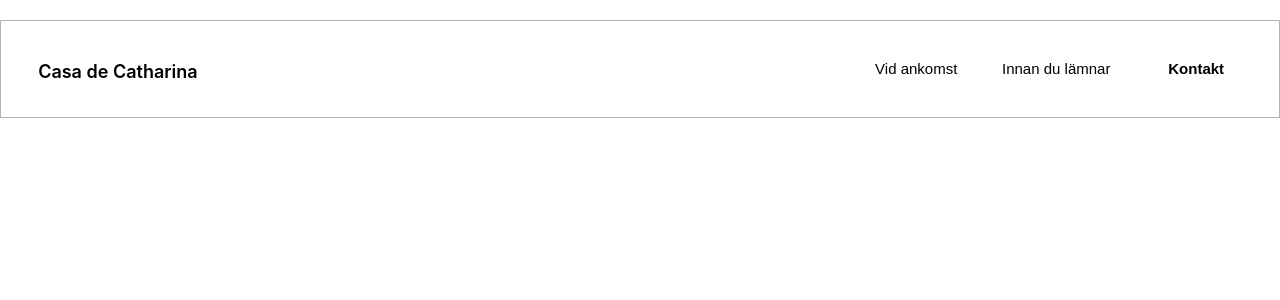
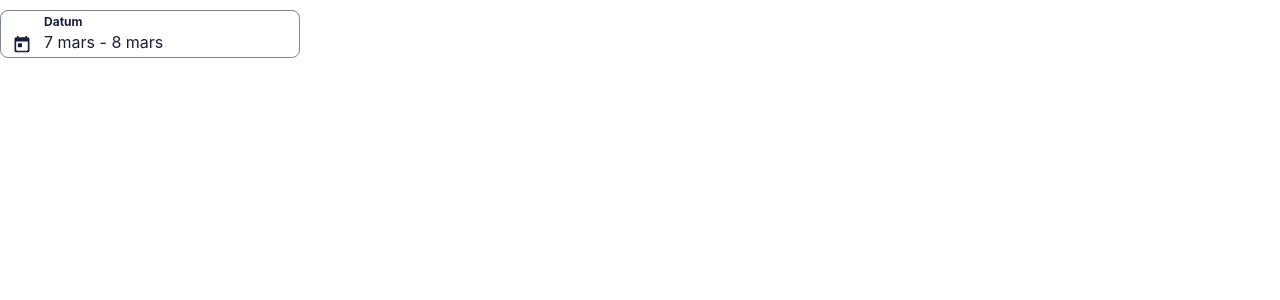
Before and after one commit to nordstromkristofer/torrevieja, a React (Create React App) app: page /contact in a window 1280 px wide. Shown: the top 300 px of the page. Built offline with nearby package versions, Linux system fonts and the light colour scheme.

Commit message:
first dropdown

```diff
--- a/src/header/headerlinx/contact.tsx
+++ b/src/header/headerlinx/contact.tsx
@@ -1,3 +1,4 @@
+import SearchBar from '../../searchbar';
 import Header from '../header';
 import React from 'react';
 
@@ -9,7 +10,7 @@ function Contact() {
   return (
     <div className="Todo">
       <div className='filler'></div>
-      <Header />
+      <SearchBar />
     </div>
   );
 }
--- /dev/null
+++ b/src/searchbar.tsx
@@ -0,0 +1,123 @@
+import React from 'react';
+import { Properties } from 'csstype';
+
+interface MyComponentProps {
+}
+
+const SearchBar: React.FC<MyComponentProps> = () => {
+  const parentStyles: Properties = {
+    display: 'block',
+    position: 'relative',
+    width: '299.57px',
+    height: '48px',
+    margin: '0px',
+    padding: '0px',
+    border: '0px none rgb(25, 30, 59)',
+    borderRadius: '0px',
+    backgroundColor: 'rgba(0, 0, 0, 0)',
+    boxShadow: 'none',
+    flexDirection: 'row',
+    alignItems: 'stretch',
+    justifyContent: 'flex-start',
+    gap: 'normal',
+    zIndex: 'auto',
+  };
+  const labelStyles: Properties = {
+    color: 'rgb(25, 30, 59)',
+    fontFamily: '"Centra No2", -apple-system, "system-ui", "Segoe UI", Roboto, "Helvetica Neue", Arial, sans-serif',
+    fontSize: '12px',
+    fontWeight: '700',
+    padding: '0px',
+    display: 'block',
+    position: 'absolute',
+    top: '4px',
+    left: '0px',
+    right: '206.32px',
+    bottom: '28px',
+    margin: '0px 12px 0px 44px',
+    zIndex: 'auto',
+  };
+  const inputStyles: Properties = {
+    backgroundColor: 'rgb(255, 255, 255)',
+    border: '1px solid rgb(129, 132, 148)',
+    borderRadius: '8px',
+    color: 'rgb(25, 30, 59)',
+    fontFamily: '"Centra No2", -apple-system, "system-ui", "Segoe UI", Roboto, "Helvetica Neue", Arial, sans-serif',
+    fontSize: '16px',
+    fontWeight: '400',
+    padding: '16px 11px 0px 43px',
+    display: 'none',
+    width: '100%',
+    height: 'auto',
+    boxShadow: 'none',
+    position: 'static',
+    top: 'auto',
+    left: 'auto',
+    right: 'auto',
+    bottom: 'auto',
+    margin: '0px',
+    outline: 'rgb(25, 30, 59) none 0px',
+    zIndex: 'auto',
+  };
+  const buttonStyles: Properties = {
+    backgroundColor: 'rgb(255, 255, 255)',
+    border: '1px solid rgb(129, 132, 148)',
+    borderRadius: '8px',
+    color: 'rgb(25, 30, 59)',
+    fontFamily: '"Centra No2", -apple-system, "system-ui", "Segoe UI", Roboto, "Helvetica Neue", Arial, sans-serif',
+    fontSize: '16px',
+    fontWeight: '400',
+    padding: '16px 11px 0px 43px',
+    cursor: 'pointer',
+    display: 'block',
+    width: '299.57px',
+    height: '48px',
+    boxShadow: 'none',
+    textAlign: 'start',
+    textDecoration: 'none solid rgb(25, 30, 59)',
+    textTransform: 'none',
+    letterSpacing: 'normal',
+    lineHeight: '20px',
+    position: 'static',
+    top: 'auto',
+    left: 'auto',
+    right: 'auto',
+    bottom: 'auto',
+    margin: '0px',
+    outline: 'rgb(25, 30, 59) none 0px',
+    opacity: '1',
+    pointerEvents: 'auto',
+    transition: 'all',
+    overflow: 'hidden',
+    whiteSpace: 'nowrap',
+    zIndex: 'auto',
+  };
+  const iconStyles: Properties = {
+    fill: 'rgb(25, 30, 59)',
+    width: '20px',
+    height: '20px',
+    display: 'block',
+    position: 'absolute',
+    top: '24px',
+    left: '12px',
+    right: '267.57px',
+    bottom: '4px',
+    margin: '0px',
+    zIndex: 'auto',
+  };
+  const buttonText = "7 mars - 8 mars";
+  const labelContent = "Datum";
+  const inputPlaceholder = "Placeholder";
+  const iconContent = "<svg class=\"uitk-icon uitk-field-icon\" aria-hidden=\"true\" viewBox=\"0 0 24 24\" xmlns=\"http://www.w3.org/2000/svg\" xmlns:xlink=\"http://www.w3.org/1999/xlink\"><path fill-rule=\"evenodd\" d=\"M19 4h-1V3a1 1 0 0 0-1-1 1 1 0 0 0-1 1v1H8V3a1 1 0 0 0-1-1 1 1 0 0 0-1 1v1H5a2 2 0 0 0-1.99 2L3 20a2 2 0 0 0 2 2h14a2 2 0 0 0 2-2V6a2 2 0 0 0-2-2zm-1 16H6a1 1 0 0 1-1-1V9h14v10a1 1 0 0 1-1 1zM8 11h3a1 1 0 0 1 1 1v3a1 1 0 0 1-1 1H8a1 1 0 0 1-1-1v-3a1 1 0 0 1 1-1z\" clip-rule=\"evenodd\"></path></svg>";
+
+  return (
+    <div style={parentStyles}>
+      <label style={labelStyles}>{labelContent}</label>
+      <input style={inputStyles} placeholder={inputPlaceholder} />
+      <button style={buttonStyles}>{buttonText}</button>
+      <div dangerouslySetInnerHTML={{ __html: iconContent }} style={iconStyles} />
+    </div>
+  );
+};
+
+export default SearchBar;
--- a/src/slideshow.tsx
+++ b/src/slideshow.tsx
@@ -10,6 +10,7 @@ import "./slideshow.css"
 import "swiper/css";
 import "swiper/css/navigation";
 import Dropdown from "./dropdown";
+import SearchBar from "./searchbar";
 
 const images = [
   pic,
@@ -25,7 +26,8 @@ const Slideshow: React.FC = () => {
 
       <div className="searchbar"> {/* Separat searchbar ovanför */}
         {/* <div className="datebutton"></div> */}
-        <Dropdown />
+        {/* <Dropdown /> */}
+        <SearchBar />
         <div className="submitbutton">
           <a>Sök</a>
         </div>
```
